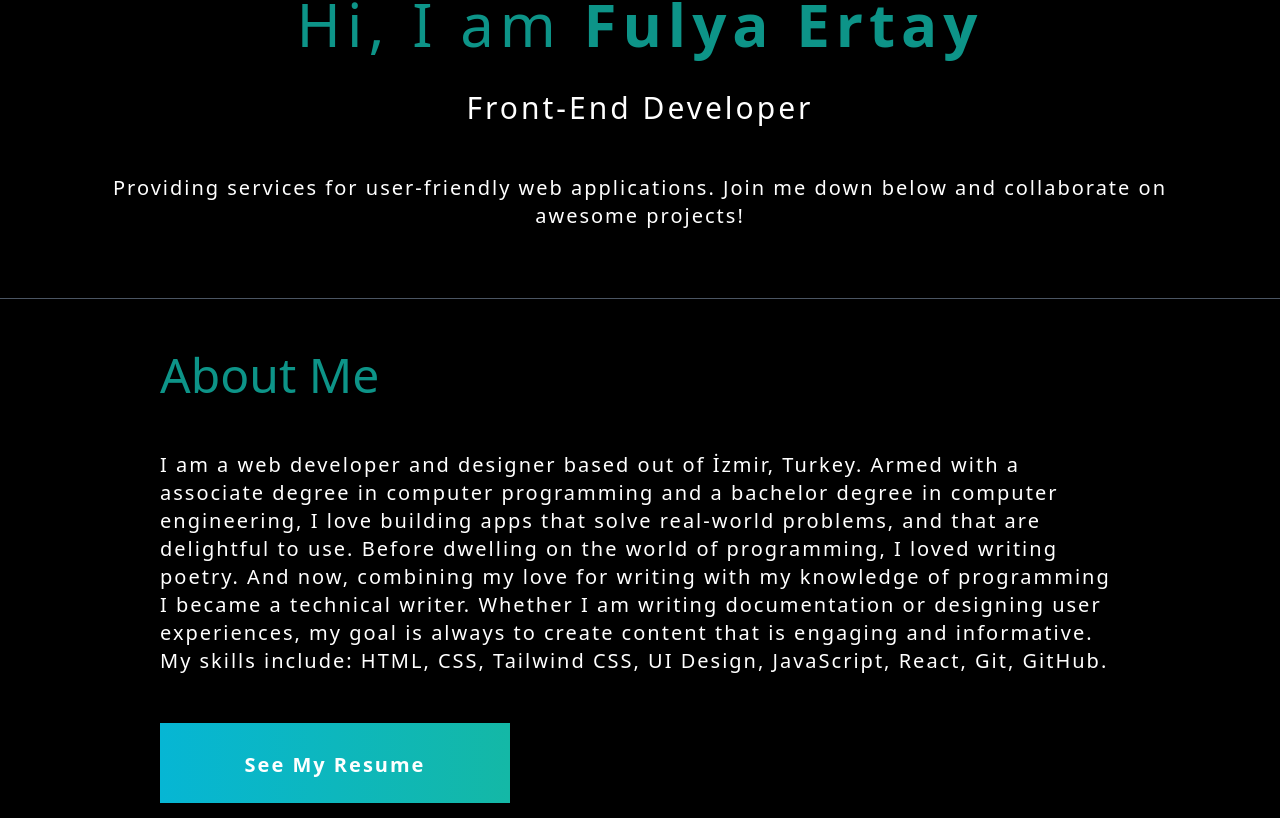
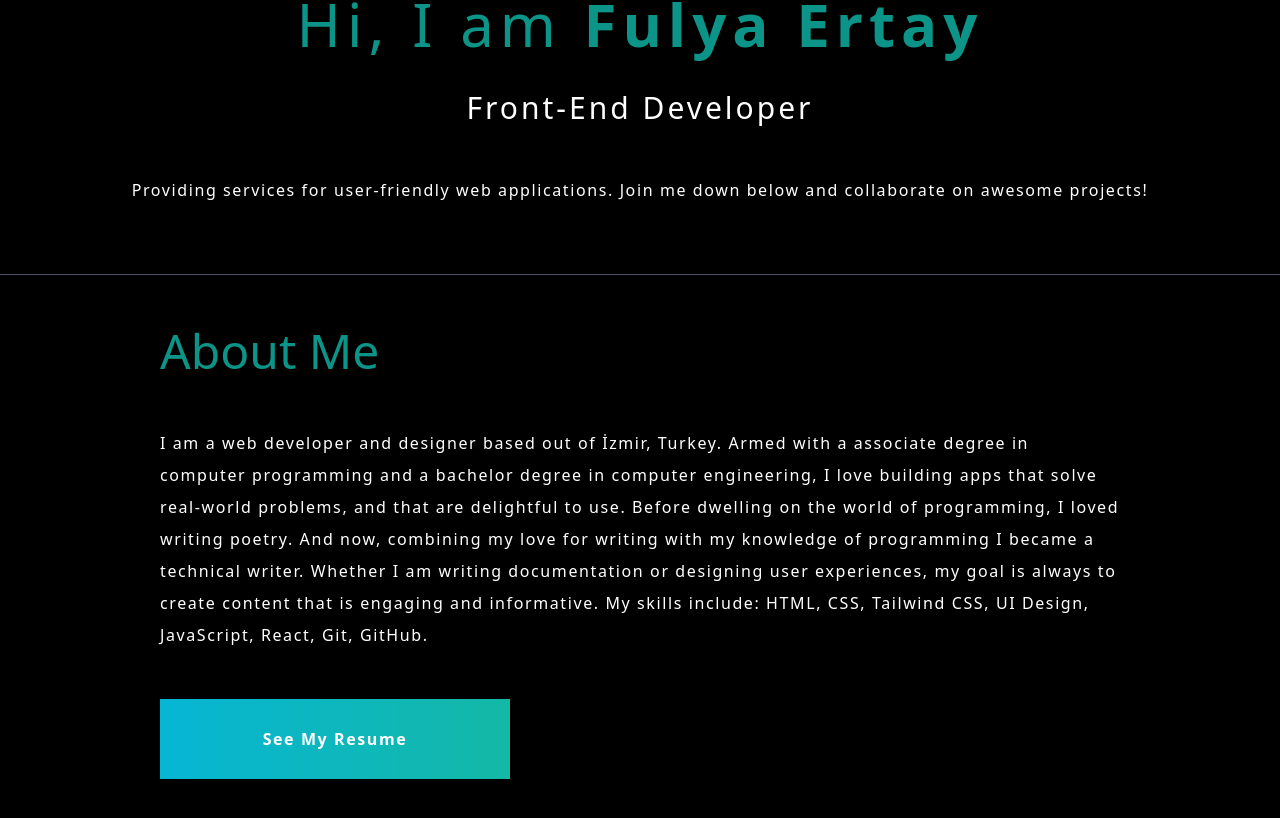
Before and after one commit to fulyaertay/personal-portfolio, a Next.js app: page / in a window 1280 px wide. Shown: the part 182-1000 px from the top of the page. Built offline with nearby package versions, Linux system fonts and the light colour scheme.

Commit message:
texts updated

```diff
--- a/pages/index.tsx
+++ b/pages/index.tsx
@@ -63,7 +63,7 @@ export default function Home() {
             <h3 className="text-2xl py-2 md:text-3xl tracking-widest  text-white ">
               Front-End Developer
             </h3>
-            <p className="text-md py-5 leading-8 tracking-widest  text-white  md:text-xl  ">
+            <p className="text-md py-5 leading-8 tracking-widest  text-white   ">
               Providing services for user-friendly web applications. Join me
               down below and collaborate on awesome projects!{" "}
             </p>
@@ -77,7 +77,7 @@ export default function Home() {
             </h3>
             <div className="sm:flex lg:justify-between  gap-10 ">
               <div>
-                <p className="text-md py-2 leading-loose tracking-widest text-gray-80 text-center md:text-left md:text-xl md:max-w-8xl text-white  ">
+                <p className="text-md py-2 leading-loose tracking-widest text-gray-80 text-center md:text-left  md:max-w-8xl text-white  ">
                   I am a web developer and designer based out of İzmir, Turkey.
                   Armed with a associate degree in computer programming and a
                   bachelor degree in computer engineering, I love building apps
@@ -93,7 +93,7 @@ export default function Home() {
                 <div className="text-center md:text-left">
                   <a
                     id="get-in-touch"
-                    className="bg-gradient-to-r from-cyan-500 tracking-widest  to-teal-500 font-bold text-white p-7 md:text-center md:text-xl hover:bg-black  inline-block w-[350px] md:h-20  mt-10 mb-12"
+                    className="bg-gradient-to-r from-cyan-500 tracking-widest  to-teal-500 font-bold text-white p-7 md:text-center  hover:bg-black  inline-block w-[350px] md:h-20  mt-10 mb-12"
                     href="https://www.showwcase.com/fulyaertay"
                   >
                     See My Resume
@@ -219,7 +219,7 @@ export default function Home() {
             <h3 className="text-3xl text-teal-600 font-medium text-center md:text-left py-1  md:text-5xl mt-12 mb-10 ">
               Get in Touch
             </h3>
-            <p className="text-md py-5 leading-8 tracking-widest  text-white text-center md:text-left  md:text-xl md:max-w-8xl mb-5 ">
+            <p className="text-md py-5 leading-8 tracking-widest  text-white text-center md:text-left  md:max-w-8xl mb-5 ">
               Are you looking for a fast-performing and user-friendly website to
               represent your product or business? or looking for any kind of
               consultation? or want to ask questions? or have some advice for me
@@ -230,7 +230,7 @@ export default function Home() {
             <div className="text-center md:text-left">
               <a
                 id="get-in-touch"
-                className="bg-gradient-to-r from-cyan-500 tracking-widest  to-teal-500 font-bold text-white p-7 md:text-center md:text-xl hover:bg-black  inline-block w-[350px] md:h-20  mb-12"
+                className="bg-gradient-to-r from-cyan-500 tracking-widest  to-teal-500 font-bold text-white p-7 md:text-center  hover:bg-black  inline-block w-[350px] md:h-20  mb-12"
                 href="mailto: fulya.ertay@gmail.com"
               >
                 Send Mail
```
